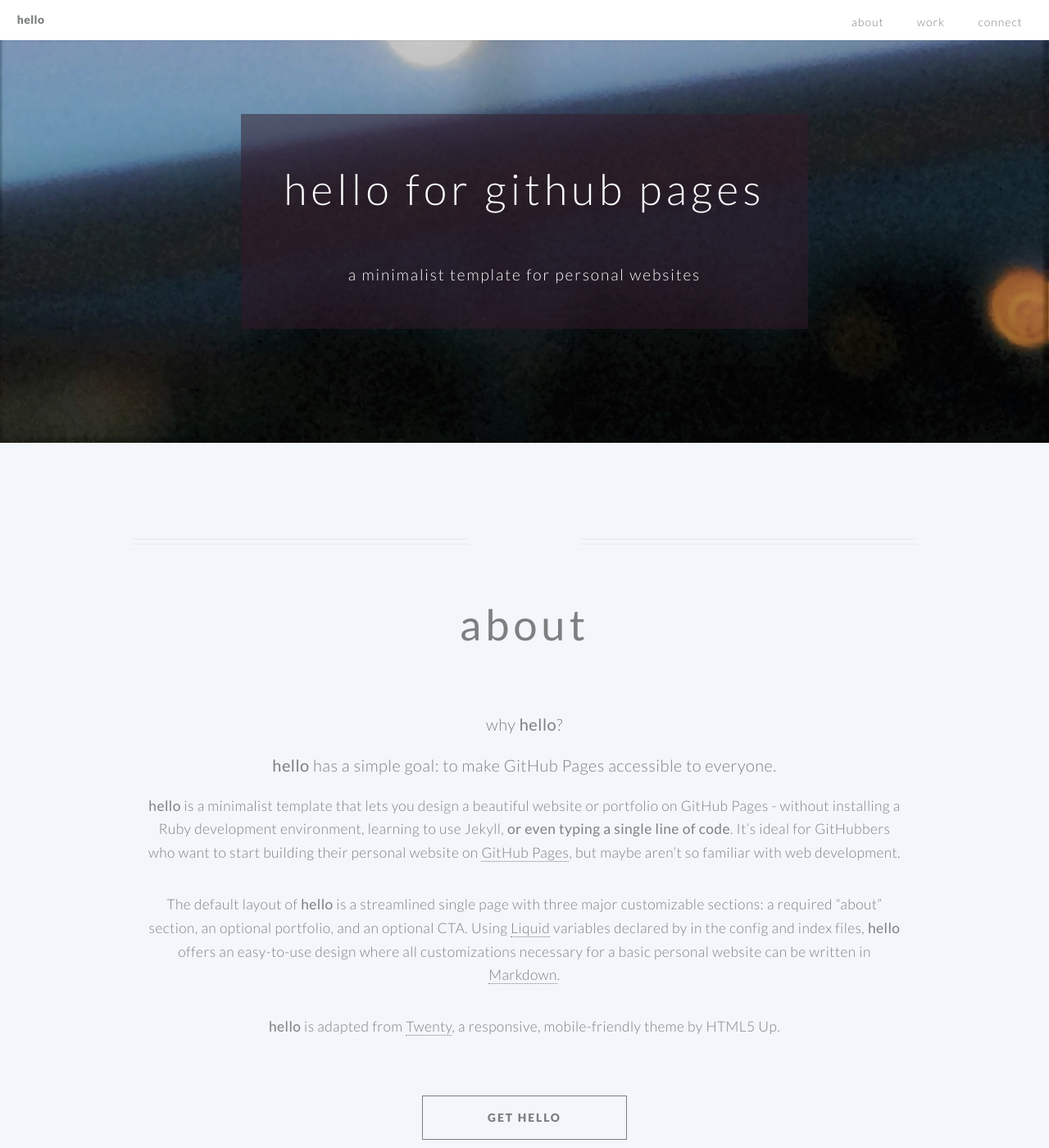
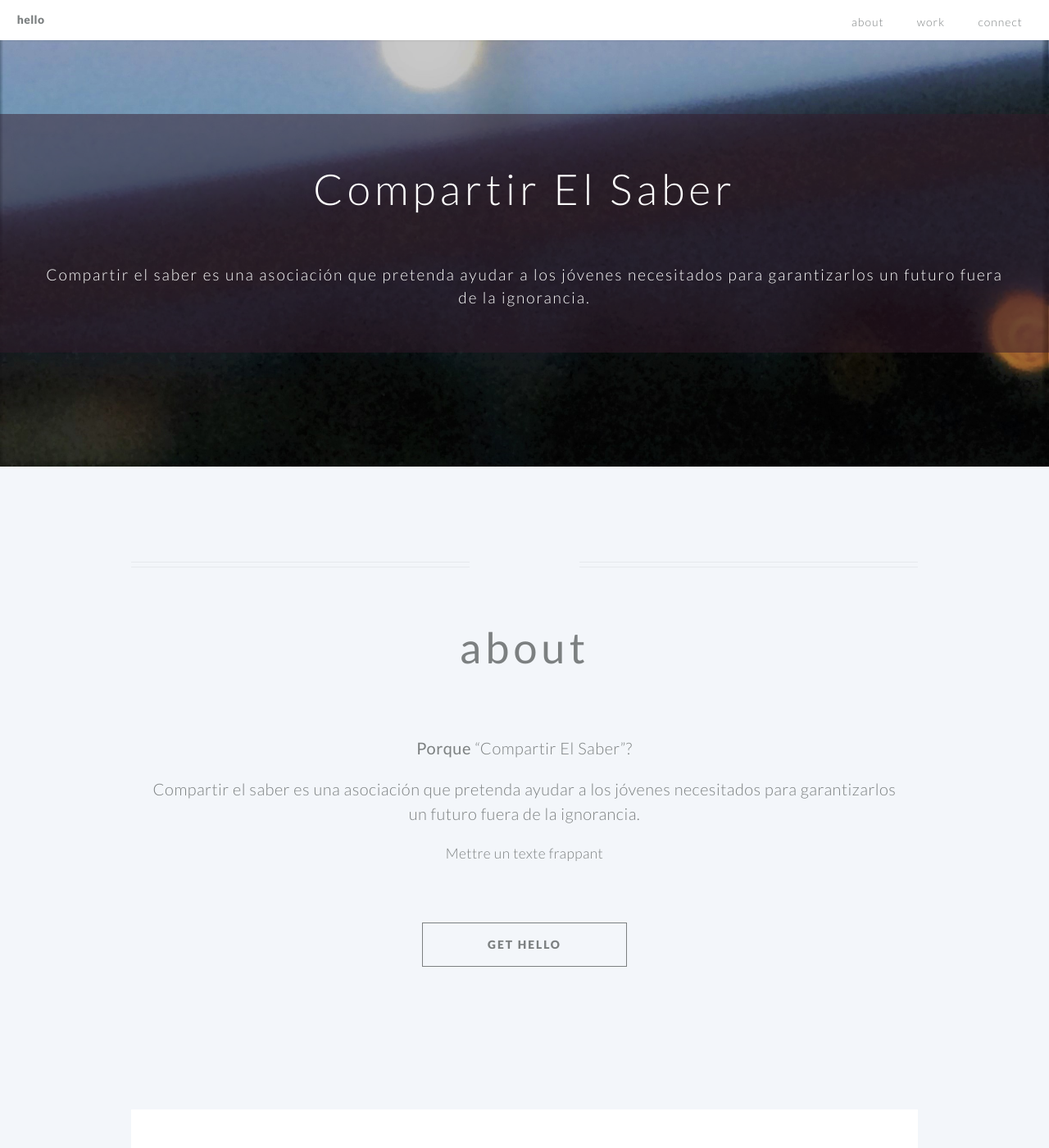
Before and after one commit to misudashi/compartir-el-saber, a Jekyll site: the page built from index.md, in a window 1280 px wide and 1400 px high. Shown: the whole window at 82% size. Built offline with Jekyll 4.4.1, drawn with Linux system fonts in a browser that asks for light colours.

Commit message:
11/11/2022 - Manual commit_9

```diff
--- a/index.md
+++ b/index.md
@@ -1,14 +1,14 @@
 ---
 layout: hello-default
 
-# using Markdown language, you can customize the following variables!
 
-# these variables are required -------------------------------
-banner_title: hello for github pages
-banner_subtitle: a minimalist template for personal websites
+
+# REQUIRED
+banner_title: Compartir El Saber
+banner_subtitle: Compartir el saber es una asociación que pretenda ayudar a los jóvenes necesitados para garantizarlos un futuro fuera de la ignorancia.
 background_image: /images/background.jpeg
 
-# all of the following variables are optional -----------------
+# OPTIONAL
 page_url: /hello # only include this variable if you aren't building the page to your primary domain
 
 # favicon
@@ -42,16 +42,8 @@ cta_button_label: contact # the label on the button
 
 ---
 [//]: # (write a bit about yourself here)
-### why **hello**?
+### **Porque** "Compartir El Saber"?
 
-### **hello** has a simple goal: to make GitHub Pages accessible to everyone.
+### Compartir el saber es una asociación que pretenda ayudar a los jóvenes necesitados para garantizarlos un futuro fuera de la ignorancia.
 
-**hello** is a minimalist template that lets you design a beautiful website or portfolio on GitHub Pages - without installing a Ruby
-development environment, learning to use Jekyll, **or even typing a single line of code**. It's ideal for GitHubbers
-who want to start building their personal website on [GitHub Pages](https://pages.github.com/), but maybe aren't so familiar with web development.
-
-
-The default layout of **hello** is a streamlined single page with three major customizable sections: a required "about" section, an optional portfolio, and an optional CTA. Using [Liquid](https://shopify.github.io/liquid/) variables declared by in the config and index files, **hello** offers an easy-to-use design where all customizations necessary for a basic personal website can be written in [Markdown](https://www.markdownguide.org/basic-syntax/).
-
-
-**hello** is adapted from [Twenty](https://html5up.net/twenty), a responsive, mobile-friendly theme by HTML5 Up.
+Mettre un texte frappant
```
